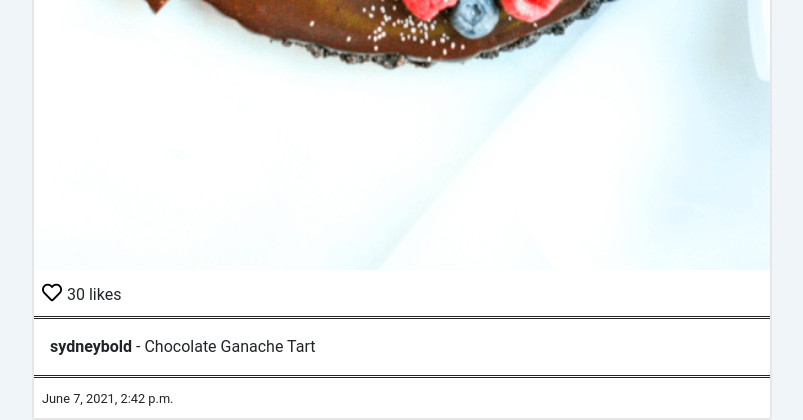
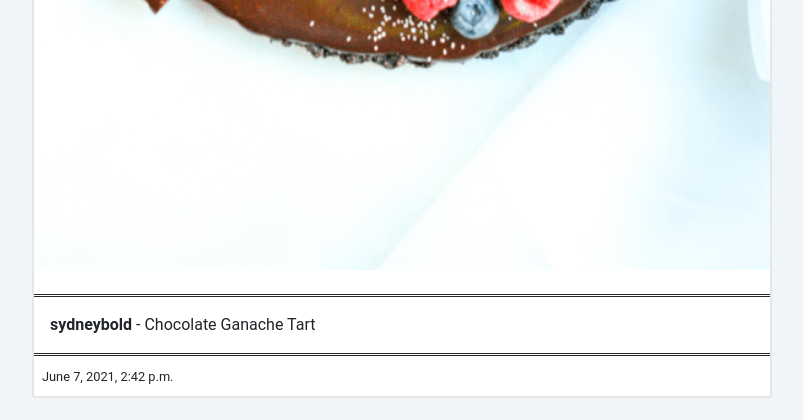
Before and after one commit to sydneybold/Django-Project, a Django app: a page that uses templates/posts/post_card.html in a window 1280 px wide. Shown: the part 922-1342 px from the top of the page, without its empty margins (238-1041 px from the left). After the commit the page ends 1320 px from the top, so only its background shows below. Run offline with Django 3.2, Linux system fonts and the light colour scheme; data comes from the database, SQL or seed files in the repository; some libraries are stand-ins or nearby versions.

Commit message:
Add margin to the bottom on the image

```diff
--- a/templates/posts/post_card.html
+++ b/templates/posts/post_card.html
@@ -10,13 +10,7 @@
   <a href="{% url "posts:detail" post.pk %}">
     <img style="width: 100%;" src="{{ post.photo.url }}" alt="{{ post.caption }}">
   </a>
-  <div class="m-2" >
-    <a href="" style="color: #000; font-size: 20px;">
-      <i class="far fa-heart"></i>
-    </a>
-    <span>30 likes</span>
-  </div>
-  <div class="p-3 border-double border-right-0 border-left-0">
+  <div class="p-3 mt-4 border-double border-right-0 border-left-0">
     <span><strong> {{ post.user.get_username }} </strong> - {{ post.caption }} </span>
   </div>
   <div class="m-2">
```
